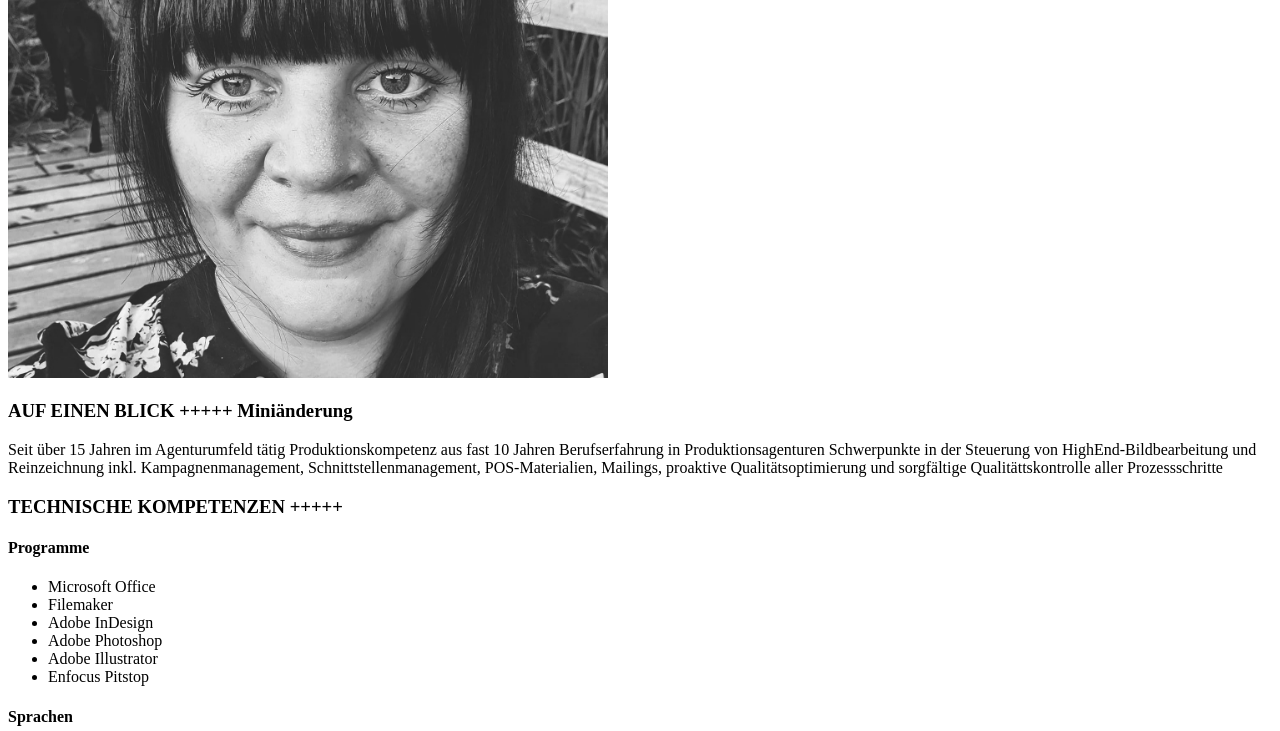
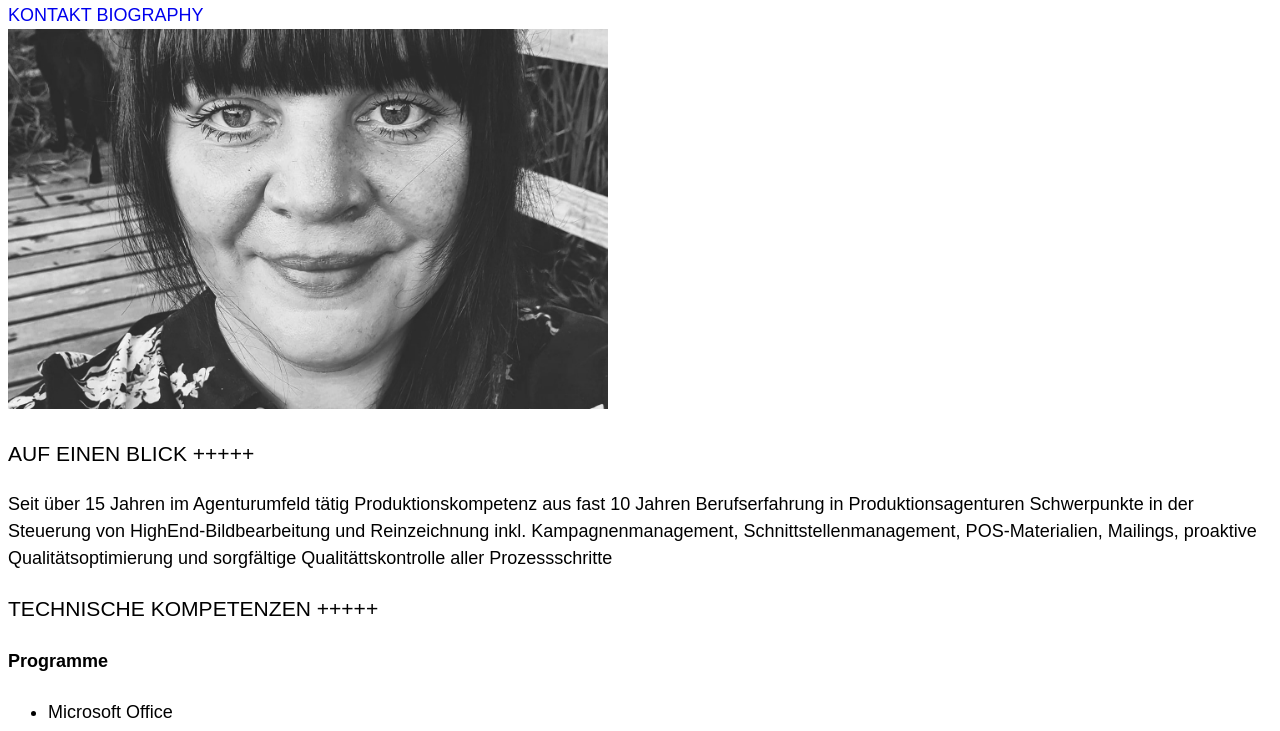
Before and after one commit to aseeba/personal-website, a plain HTML site: page src/index.html in a window 1280 px wide. Shown: the part 100-831 px from the top of the page. Drawn offline with Linux system fonts and the light colour scheme.

Commit message:
First stylings with jerry

```diff
--- a/src/index.html
+++ b/src/index.html
@@ -3,7 +3,7 @@
 <head>
   <meta charset="UTF-8">
   <meta name="viewport" content="width=device-width, initial-scale=1.0">
-  <link rel="stylesheet" href="style.css">
+  <link rel="stylesheet" href="styles/index.css">
   <title>Anja Seeba</title>
 </head>
 <body>
@@ -17,7 +17,7 @@
   <main>
   <section class="intro">
     <img src="images/Anja_sw.jpg" alt="" width="600px" height="">
-    <h3>AUF EINEN BLICK +++++ Miniänderung </h3>
+    <h3>AUF EINEN BLICK +++++</h3>
     <p>Seit über 15 Jahren im Agenturumfeld tätig Produktionskompetenz aus fast 10 Jahren Berufserfahrung in Produktionsagenturen
       Schwerpunkte in der Steuerung von HighEnd-Bildbearbeitung und Reinzeichnung inkl. Kampagnenmanagement, Schnittstellenmanagement,
       POS-Materialien, Mailings, proaktive Qualitätsoptimierung und sorgfältige Qualitättskontrolle aller Prozessschritte</p>
@@ -80,11 +80,11 @@
         <li><h3>11.2017 – 06.2018</h3>
         achtsam Mendienproduktion -und Beratung, Hamburg<br>
         Freelance Projektmanagerin Print / Produktionerin</li>
-        <li>01.2011 – 12.2016</h3>
+        <li><h3>01.2011 – 12.2016</h3>
         Schulz + Co Professional Production Services GmbH, Hamburg<br>
         Print Produktionerin</li>
         <li><h3>01.2009 – 12.2010</h3>
-        Traffic Productions GmbH, Hamburg<br>>
+        Traffic Productions GmbH, Hamburg<br>
         Junior Print Produktionerin</li>
       </ul>
       </section>
--- a/src/styles/index.css
+++ b/src/styles/index.css
@@ -1,3 +1,16 @@
 body {
-  background-color: hotpink;
+  font-family: sans-serif;
+  font-size: 112.5%;
+  line-height: 1.5;
 }
+
+h1,
+h2,
+h3 {
+  font-weight: 300;
+}
+
+a {
+  text-decoration: none;
+  border-bottom: 1px;
+}
```
